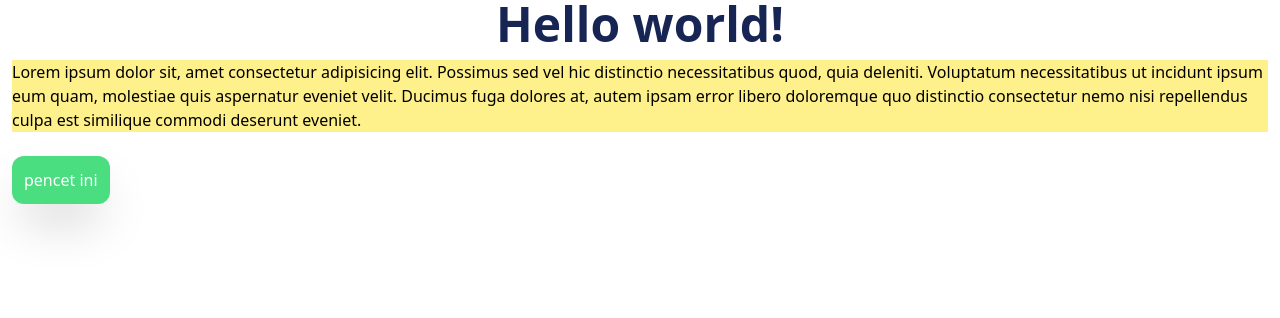
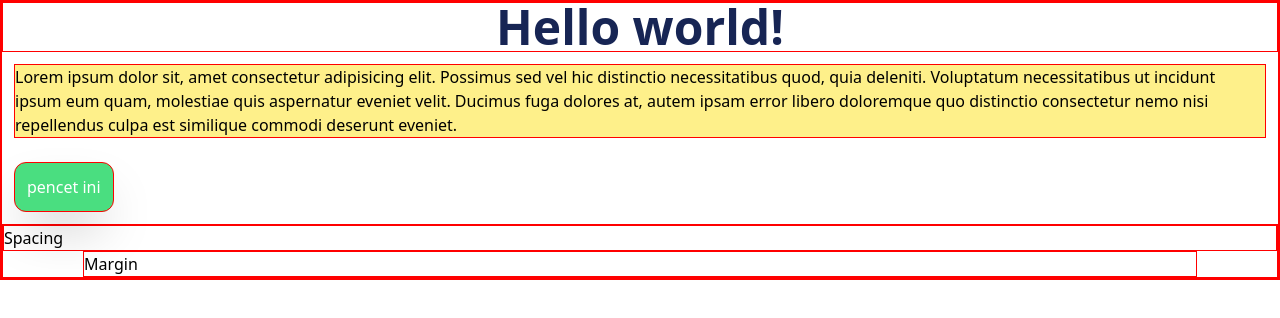
Before and after one commit to zzainalAri/Learning-Journey, a website: page basic/2.tailwind-css/public/index.html in a window 1280 px wide. Drawn offline with Linux system fonts and the light colour scheme.

Commit message:
learn basic utility - margin

```diff
--- a/basic/2.tailwind-css/public/index.html
+++ b/basic/2.tailwind-css/public/index.html
@@ -5,6 +5,11 @@
     <meta name="viewport" content="width=device-width, initial-scale=1.0" />
     <title>Document</title>
     <link rel="stylesheet" href="./css/style.css" />
+    <style>
+      * {
+        border: 1px solid red;
+      }
+    </style>
   </head>
   <body>
     <h1 class="text-5xl text-center font-bold text-blue-950">Hello world!</h1>
@@ -22,5 +27,10 @@
     >
       pencet ini</a
     >
+    <!-- basic utility margin -->
+    <section>
+      <h2>Spacing</h2>
+      <div class="mx-20">Margin</div>
+    </section>
   </body>
 </html>
```
Also changed, not shown: basic/2.tailwind-css/public/css/style.css.
